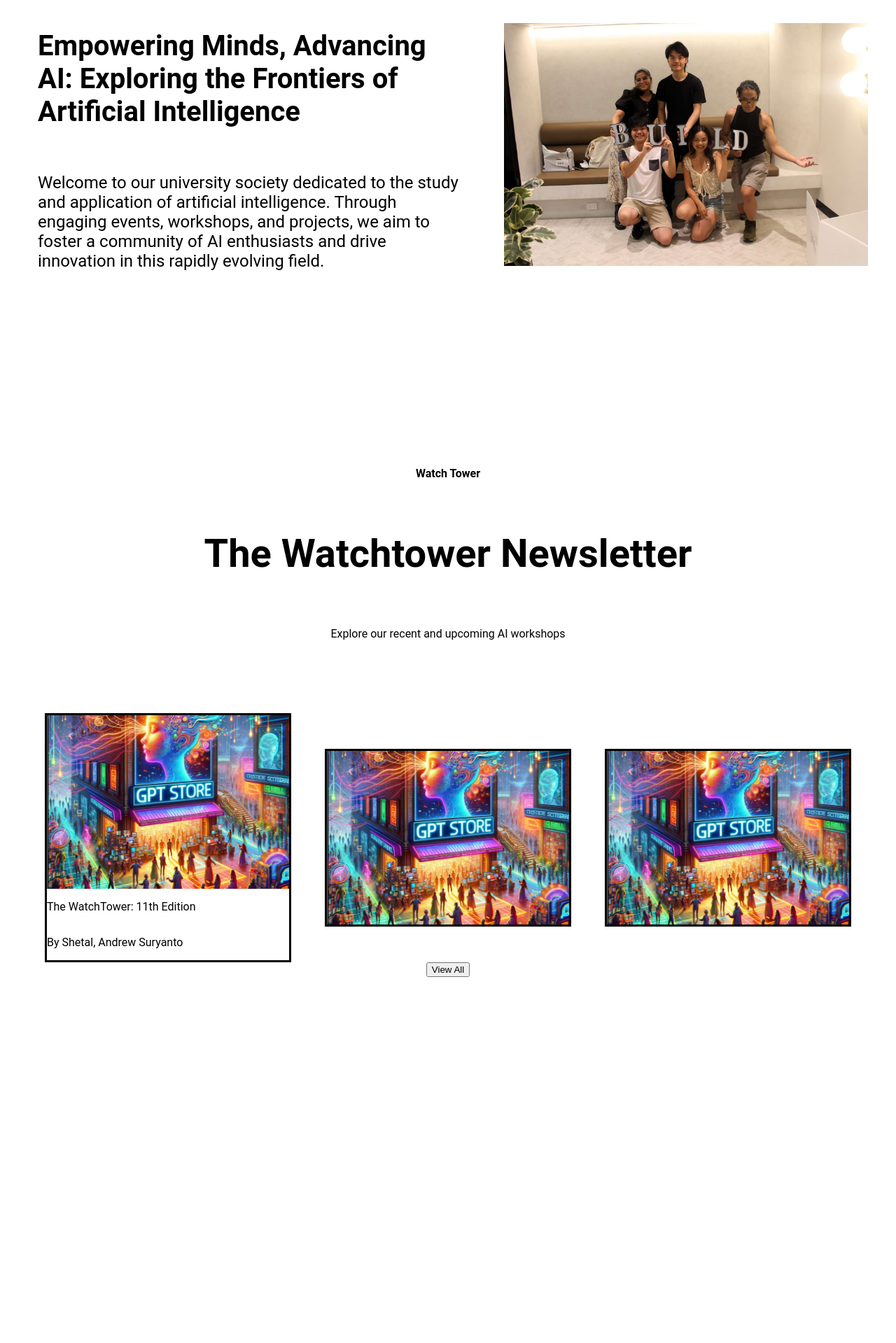
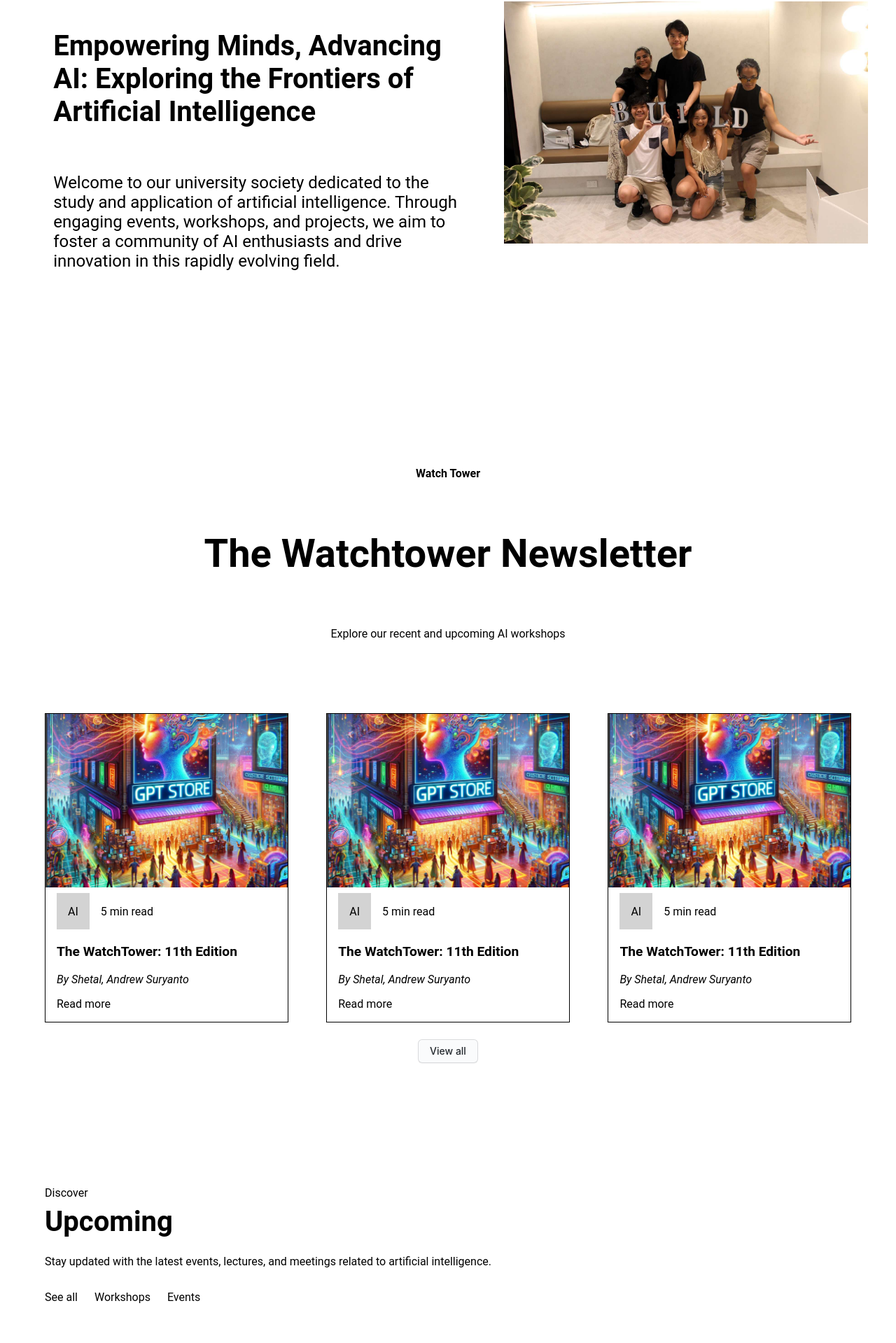
Before and after one commit to AISoc-UNSW/Ai-Society-Website, a React (Create React App) app: page / in a window 1280 px wide. Shown: the part 878-2797 px from the top of the page at 70% size. Before the commit the page ends 2434 px from the top, so only its background shows below. Built offline with nearby package versions, Linux system fonts and the light colour scheme.

Commit message:
added more sections

```diff
--- a/src/App.js
+++ b/src/App.js
@@ -1,6 +1,8 @@
 import AboutSection from "./AboutSection/AboutSection";
 import Header from "./HeroSection/Header";
+import FrequentlyAskedQuestion from "./FrequentlyAskedQuestion/FrequentlyAskedQuestion";
 import NewsLetterSection from "./NewsLetterSection/NewsLetterSection";
+import UpcomingSection from "./UpcomingSection/UpcomingSection";
 
 function App() {
   return (
@@ -8,6 +10,8 @@ function App() {
       <Header />
       <AboutSection />
       <NewsLetterSection />
+      <UpcomingSection />
+      <FrequentlyAskedQuestion />
     </div>
   );
 }
--- /dev/null
+++ b/src/FrequentlyAskedQuestion/FrequentlyAskedQuestion.css
@@ -0,0 +1,37 @@
+.boxContainer {
+    display: flex;
+    flex-direction: row;
+    padding: 5rem 0;
+    align-items: start;
+    margin-left: 1.5rem;
+}
+
+.textBlurb {
+    display: flex;
+    flex-direction: column;
+    justify-content: center;
+    align-items: center;
+}
+.text-blurb-bold {
+    font-weight: bold;
+    font-size: 2.5rem;
+}
+.text-blurb-non {
+    font-size: 1.5rem;
+}
+.box-container-text {
+    width: 85%;
+}
+.aboutImage {
+    width: 50vw;
+    display: flex;
+    align-items: center;
+    justify-content: center;
+    padding-right: 2.5rem;
+}
+.aboutImage-size {
+    display: block;
+    max-width:32.5rem;
+    width: auto;
+    height: auto;
+}
--- /dev/null
+++ b/src/FrequentlyAskedQuestion/FrequentlyAskedQuestion.js
@@ -0,0 +1,65 @@
+import React from "react";
+import "./FrequentlyAskedQuestion.css";
+
+function FrequentlyAskedQuestion() {
+  return (
+    <div className="boxContainer">
+      <div className="textBlurb">
+        <p className="text-blurb-bold box-container-text">
+          Frequently Asked Questions
+        </p>
+        <div style={{ marginLeft: "2rem" }}>
+          <p className="box-container-text text-blurb-non">
+            Find answers to common questions about our society, membership, and
+            events.
+          </p>
+          <button>Contact</button>
+        </div>
+      </div>
+      <div className="textBlurb">
+        <div>
+          <p>What is the society about?</p>
+          <p>
+            Our society focuses on artificial intelligence and its applications
+            in various fields. We aim to create a community of AI enthusiasts
+            and provide opportunities for learning and collaboration.
+          </p>
+        </div>
+        <div>
+          <p>What is the society about?</p>
+          <p>
+            Our society focuses on artificial intelligence and its applications
+            in various fields. We aim to create a community of AI enthusiasts
+            and provide opportunities for learning and collaboration.
+          </p>
+        </div>
+        <div>
+          <p>What is the society about?</p>
+          <p>
+            Our society focuses on artificial intelligence and its applications
+            in various fields. We aim to create a community of AI enthusiasts
+            and provide opportunities for learning and collaboration.
+          </p>
+        </div>
+        <div>
+          <p>What is the society about?</p>
+          <p>
+            Our society focuses on artificial intelligence and its applications
+            in various fields. We aim to create a community of AI enthusiasts
+            and provide opportunities for learning and collaboration.
+          </p>
+        </div>
+        <div>
+          <p>What is the society about?</p>
+          <p>
+            Our society focuses on artificial intelligence and its applications
+            in various fields. We aim to create a community of AI enthusiasts
+            and provide opportunities for learning and collaboration.
+          </p>
+        </div>
+      </div>
+    </div>
+  );
+}
+
+export default FrequentlyAskedQuestion;
--- a/src/NewsLetterSection/NewsLetterSection.css
+++ b/src/NewsLetterSection/NewsLetterSection.css
@@ -43,4 +43,102 @@
 .newsletter-display-box {
     width: 30%;
     border-style: solid;
+    border-width: thin;
 }
+
+.newsletter-AI-grey {
+    padding: 0.05rem 1rem;
+    background-color: lightgrey;
+    text-align: center;
+}
+.read-display {
+    display: flex;
+    flex-direction: row;
+    margin-top: 0.5rem;
+    margin-left: 1rem;
+    align-items: center;
+
+}
+
+.newsletter-title {
+    font-weight: bold;
+    font-size: 1.2rem;
+    margin-left: 1rem;
+}
+/* .newsletter-ai-text {
+} */
+
+.newsletter-ai-text {
+    margin-left: 1rem;
+}
+
+.newsletter-author {
+    margin-left: 1rem;
+    font-style: italic;
+}
+
+.newsletter-read {
+    margin-left: 1rem;
+    border: 1;
+}
+
+
+
+/* CSS */
+.button-4 {
+  appearance: none;
+  background-color: #FAFBFC;
+  border: 1px solid rgba(27, 31, 35, 0.15);
+  border-radius: 6px;
+  box-shadow: rgba(27, 31, 35, 0.04) 0 1px 0, rgba(255, 255, 255, 0.25) 0 1px 0 inset;
+  box-sizing: border-box;
+  color: #24292E;
+  cursor: pointer;
+  display: inline-block;
+  font-family: -apple-system, system-ui, "Segoe UI", Helvetica, Arial, sans-serif, "Apple Color Emoji", "Segoe UI Emoji";
+  font-size: 14px;
+  font-weight: 500;
+  line-height: 20px;
+  list-style: none;
+  padding: 6px 16px;
+  position: relative;
+  margin-top: 1.5rem;
+  transition: background-color 0.2s cubic-bezier(0.3, 0, 0.5, 1);
+  user-select: none;
+  -webkit-user-select: none;
+  touch-action: manipulation;
+  vertical-align: middle;
+  white-space: nowrap;
+  word-wrap: break-word;
+}
+
+.button-4:hover {
+  background-color: #F3F4F6;
+  text-decoration: none;
+  transition-duration: 0.1s;
+}
+
+.button-4:disabled {
+  background-color: #FAFBFC;
+  border-color: rgba(27, 31, 35, 0.15);
+  color: #959DA5;
+  cursor: default;
+}
+
+.button-4:active {
+  background-color: #EDEFF2;
+  box-shadow: rgba(225, 228, 232, 0.2) 0 1px 0 inset;
+  transition: none 0s;
+}
+
+.button-4:focus {
+  outline: 1px transparent;
+}
+
+.button-4:before {
+  display: none;
+}
+
+.button-4:-webkit-details-marker {
+  display: none;
+}
--- a/src/NewsLetterSection/NewsLetterSection.js
+++ b/src/NewsLetterSection/NewsLetterSection.js
@@ -1,6 +1,7 @@
 import React from "react";
 
 import "./NewsLetterSection.css";
+import NewsLetterStory from "./NewsLetterStory";
 
 function NewsLetterSection() {
   return (
@@ -12,21 +13,25 @@ function NewsLetterSection() {
       </p>
 
       <div className="newsletter-stories-container">
-        <div className="newsletter-display-box">
-          <img src={require("./gptstore.png")} className="aboutImage-size" />
-          <p>The WatchTower: 11th Edition</p>
-          <p>By Shetal, Andrew Suryanto</p>
-        </div>
-        <div className="newsletter-display-box">
-          {" "}
-          <img src={require("./gptstore.png")} className="aboutImage-size" />
-        </div>
-        <div className="newsletter-display-box">
-          {" "}
-          <img src={require("./gptstore.png")} className="aboutImage-size" />
-        </div>
+        <NewsLetterStory
+          image={"./gptstore.png"}
+          edition={" The WatchTower: 11th Edition"}
+          authors={"By Shetal, Andrew Suryanto"}
+        />
+        <NewsLetterStory
+          image={"./gptstore.png"}
+          edition={" The WatchTower: 11th Edition"}
+          authors={"By Shetal, Andrew Suryanto"}
+        />
+        <NewsLetterStory
+          image={"./gptstore.png"}
+          edition={" The WatchTower: 11th Edition"}
+          authors={"By Shetal, Andrew Suryanto"}
+        />
       </div>
-      <button className="newsletter-button">View All</button>
+      <button class="button-4" role="button">
+        View all
+      </button>
     </div>
   );
 }
--- /dev/null
+++ b/src/NewsLetterSection/NewsLetterStory.js
@@ -0,0 +1,23 @@
+import React from "react";
+import "./NewsLetterSection.css";
+
+function NewsLetterStory({ image, edition, authors }) {
+  return (
+    <div className="newsletter-display-box">
+      <img src={require("./gptstore.png")} className="aboutImage-size" />
+      <div>
+        <div className="read-display">
+          <div className="newsletter-AI-grey">
+            <p>AI</p>
+          </div>
+          <p className="newsletter-ai-text"> 5 min read</p>
+        </div>
+        <p className="newsletter-title">{edition}</p>
+        <p className="newsletter-author">{authors}</p>
+        <p className="newsletter-read">Read more</p>
+      </div>
+    </div>
+  );
+}
+
+export default NewsLetterStory;
--- /dev/null
+++ b/src/UpcomingSection/EventBox.js
@@ -0,0 +1,25 @@
+import React from "react";
+import "./UpcomingSection.css";
+
+function EventBox() {
+  return (
+    <div className="upcoming-event-container">
+      <div className="event-date">
+        <p>Fri</p>
+        <p>05</p>
+        <p>Feb</p>
+        <p>2024</p>
+      </div>
+      <div className="vertical-line"></div>
+
+      <div>
+        <p>UNSW O-Week</p>
+        <p>UNSW</p>
+        <p>Meet us at 0 week</p>
+      </div>
+      <button className="button-4">Facebook</button>
+    </div>
+  );
+}
+
+export default EventBox;
--- /dev/null
+++ b/src/UpcomingSection/UpcomingSection.css
@@ -0,0 +1,107 @@
+.upcoming-body {
+    width: 95%;
+    margin-left: 5%;
+}
+
+.upcoming-capitalise {
+    font-size: 2.5rem;
+    font-weight: bold;
+    margin-top: -0.5rem;
+}
+
+.upcoming-blurb {
+    margin-top: -1rem;
+}
+
+.upcoming-filter {
+    display: flex;
+
+}
+
+.upcoming-filter-button {
+    margin-left: 1.5rem;
+}
+
+.upcoming-events {
+    display:flex;
+    flex-direction: column;
+}
+
+.vertical-line {
+    border-left: thick solid;
+    height: min(30%, 40px);
+}
+
+
+
+.button-4 {
+    appearance: none;
+    background-color: #FAFBFC;
+    border: 1px solid rgba(27, 31, 35, 0.15);
+    border-radius: 6px;
+    box-shadow: rgba(27, 31, 35, 0.04) 0 1px 0, rgba(255, 255, 255, 0.25) 0 1px 0 inset;
+    box-sizing: border-box;
+    color: #24292E;
+    cursor: pointer;
+    display: inline-block;
+    font-family: -apple-system, system-ui, "Segoe UI", Helvetica, Arial, sans-serif, "Apple Color Emoji", "Segoe UI Emoji";
+    font-size: 14px;
+    font-weight: 500;
+    line-height: 20px;
+    list-style: none;
+    padding: 6px 16px;
+    position: relative;
+    margin-top: 1.5rem;
+    transition: background-color 0.2s cubic-bezier(0.3, 0, 0.5, 1);
+    user-select: none;
+    -webkit-user-select: none;
+    touch-action: manipulation;
+    vertical-align: middle;
+    white-space: nowrap;
+    word-wrap: break-word;
+  }
+
+  .button-4:hover {
+    background-color: #F3F4F6;
+    text-decoration: none;
+    transition-duration: 0.1s;
+  }
+
+  .button-4:disabled {
+    background-color: #FAFBFC;
+    border-color: rgba(27, 31, 35, 0.15);
+    color: #959DA5;
+    cursor: default;
+  }
+
+  .button-4:active {
+    background-color: #EDEFF2;
+    box-shadow: rgba(225, 228, 232, 0.2) 0 1px 0 inset;
+    transition: none 0s;
+  }
+
+  .button-4:focus {
+    outline: 1px transparent;
+  }
+
+  .button-4:before {
+    display: none;
+  }
+
+  .button-4:-webkit-details-marker {
+    display: none;
+  }
+
+.upcoming-event-container {
+    display: flex;
+    border: solid;
+    justify-content: space-between;
+    margin-top: 2.5rem;
+}
+
+.event-date {
+    border: solid;
+    text-align: center;
+    padding: 0.25rem 1.5rem;
+    height: 50%;
+}
--- /dev/null
+++ b/src/UpcomingSection/UpcomingSection.js
@@ -0,0 +1,35 @@
+import React from "react";
+import "./UpcomingSection.css";
+import EventBox from "./EventBox";
+
+function UpcomingSection() {
+  return (
+    <div className="upcoming-body">
+      <div>
+        <p>Discover</p>
+        <p className="upcoming-capitalise">Upcoming</p>
+        <p className="upcoming-blurb">
+          Stay updated with the latest events, lectures, and meetings related to
+          artificial intelligence.
+        </p>
+      </div>
+      <div>
+        <div className="upcoming-filter">
+          <div>
+            <p>See all</p>
+          </div>
+          <p className="upcoming-filter-button">Workshops</p>
+          <p className="upcoming-filter-button">Events</p>
+        </div>
+      </div>
+
+      <div clasName="upcoming-events">
+        <EventBox />
+        <EventBox />
+        <EventBox />
+      </div>
+    </div>
+  );
+}
+
+export default UpcomingSection;
```
Also changed, not shown: src/FrequentlyAskedQuestion/build.png (added), src/JoinUsSection/JoinUsSection.css (added), src/JoinUsSection/JoinUsSection.js (added).
